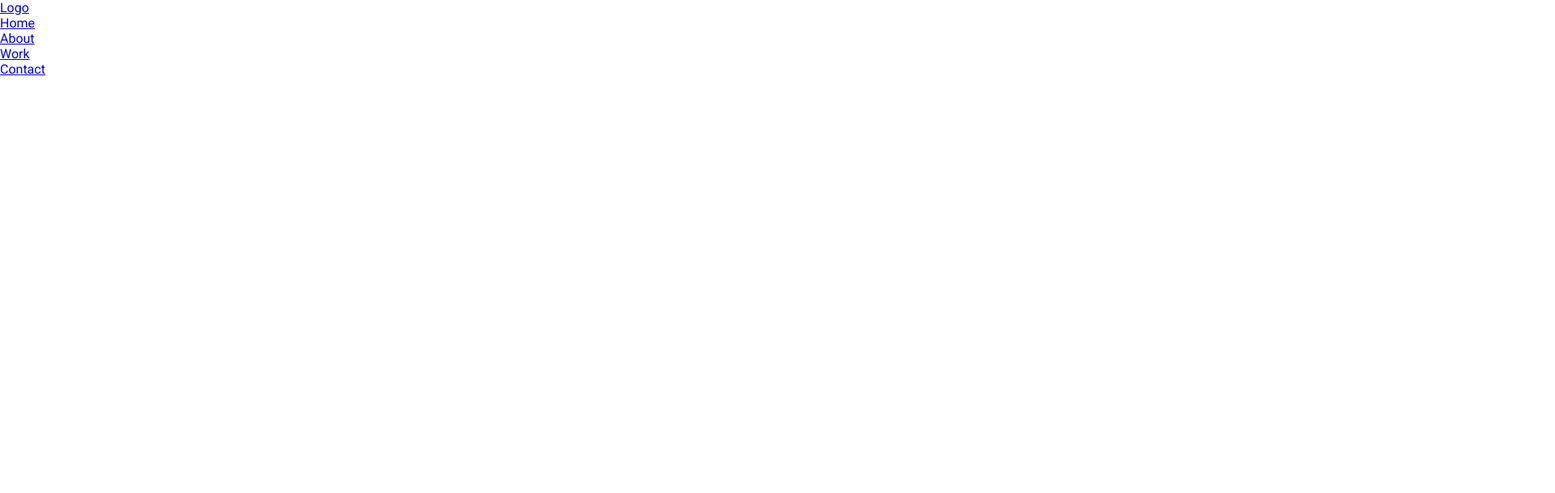
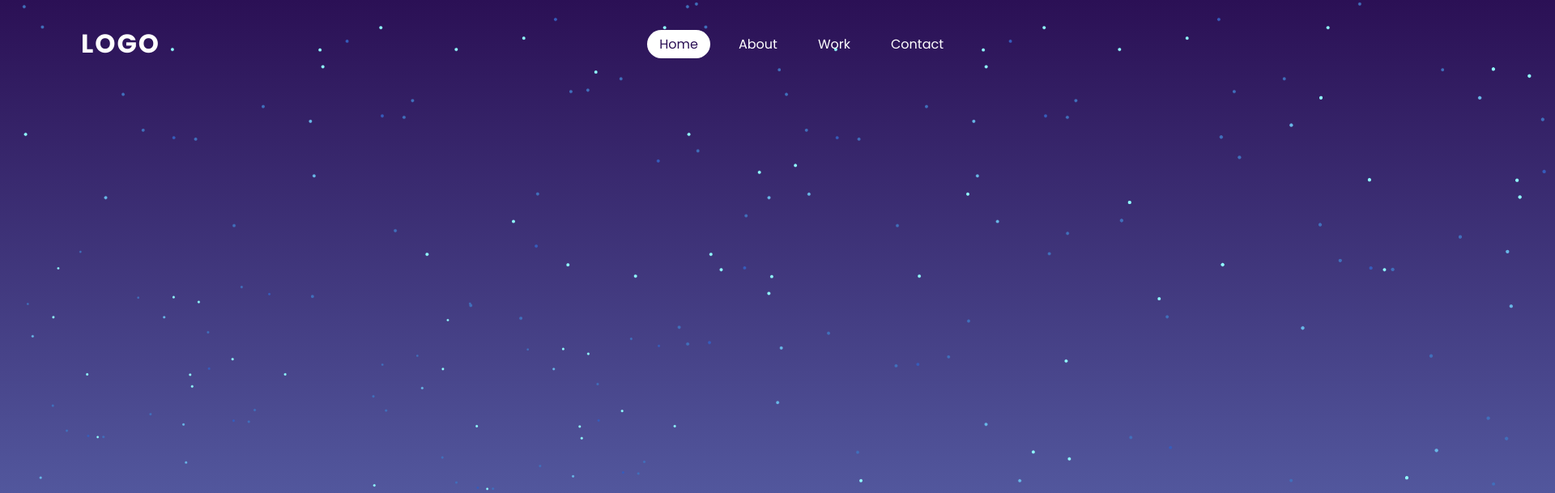
Before and after one commit to LuisAngelRD/ReviewSite, a plain HTML site: page index.html in a window 1280 px wide. Shown: the top 609 px of the page at 81% size, 1920 px wide, since content can reach past the window. Drawn offline with Linux system fonts and the light colour scheme; files that its build step writes are made by us from their sources; a web font is replaced by a local one.

Commit message:
Background creation
Creating the backgrpund with stars and adding style to header

```diff
--- a/css/style.css
+++ b/css/style.css
@@ -1,13 +1,57 @@
-@import url('https://fonts.googleapis.com/css2?family=Roboto:ital,wght@0,100..900;1,100..900&family=TASA+Orbiter:wght@400..800&display=swap');
-*
-{
+@import url('https://fonts.googleapis.com/css?family=Poppins:300,400,500,600,700,800,900&display=swap');
+
+* {
     margin: 0;
     padding: 0;
     box-sizing: border-box;
-    font-family: 'Roboto', sans-serif;
+    font-family: 'Poppins', sans-serif;
 }
 
-body
+body {
+    min-height: 100vh;
+    background: linear-gradient(#2b1055, #7597de);
+}
+
+header {
+    position: absolute;
+    top: 0;
+    Left: 0;
+    width: 100%;
+    padding: 30px 100px;
+    display: flex;
+    justify-content: space-between;
+    align-items: center;
+}
+header .logo
 {
-
+    color: #fff;
+    font-weight: 700;
+    text-decoration: none;
+    font-size: 2em;
+    text-transform: uppercase;
+    letter-spacing: 2px;
 }
+header ul
+{
+    display: flex;
+    justify-content: center;
+    align-items: center;
+}
+header ul li
+{
+    list-style: none;
+    margin-left: 20px;
+}
+header ul li a
+{
+    text-decoration: none;
+    padding: 6px 15px;
+    color:#fff;
+    border-radius: 20px;
+}
+header ul li a:hover ,
+header ul li a.active
+{
+    background: #fff;
+    color: #2b1055;
+}
--- a/index.html
+++ b/index.html
@@ -1,18 +1,21 @@
 <!DOCTYPE html>
 <head>
     <title>ReviewSite</title>
-    <link rel="stylesheet" type="text/css" href="style.css">
+    <link rel="stylesheet" type="text/css" href="css/style.css">
 </head>
 
 <body>
     <header>
         <a href="#" class="logo">Logo</a>
         <ul>
-            <li><a href="#">Home</a></li>
+            <li><a href="#" class="active">Home</a></li>
             <li><a href="#">About</a></li>
             <li><a href="#">Work</a></li>
             <li><a href="#">Contact</a></li>
         </ul>
     </header>
+    <section>
+        <img src="images/stars.png" id="stars">
+    </section>
 </body>
 </html>
```
Also changed, not shown: images/moon.png (added), images/mountains_behind.png (added), images/mountains_front.png (added), images/stars.png (added).
